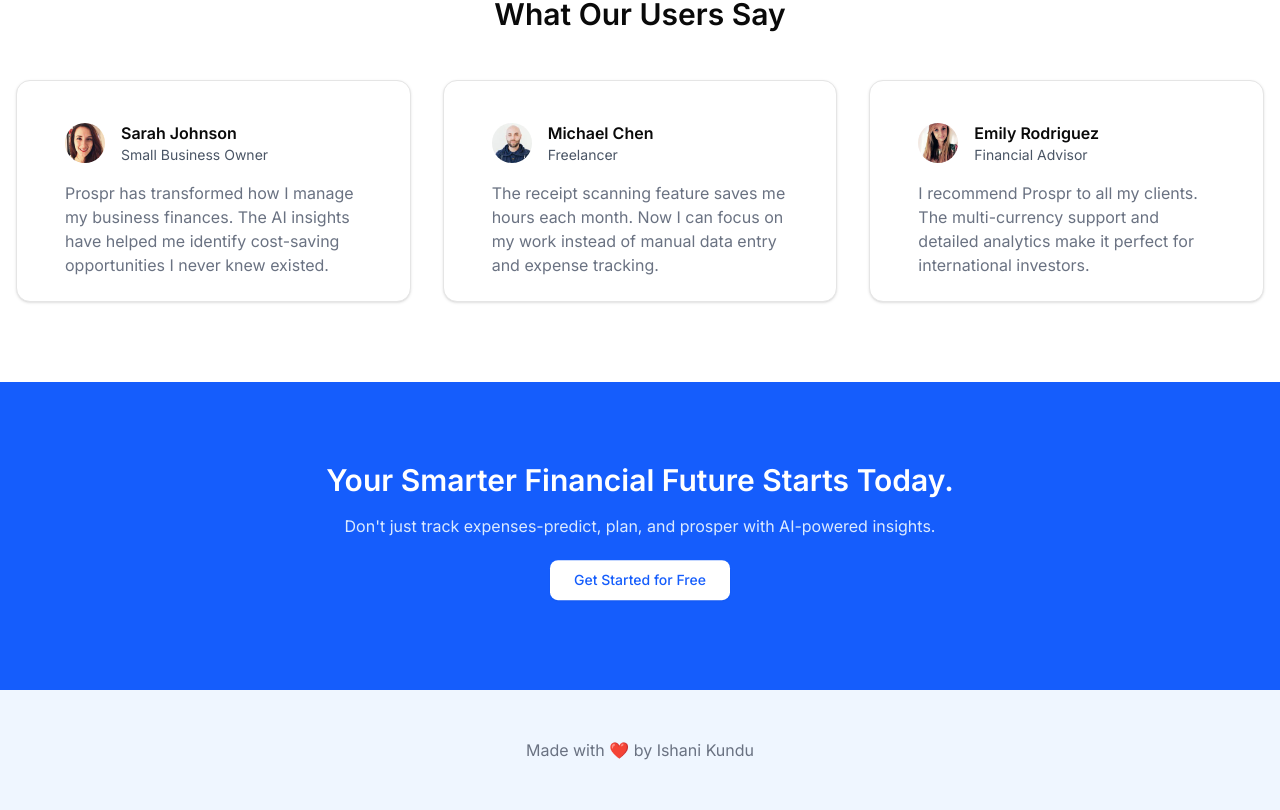
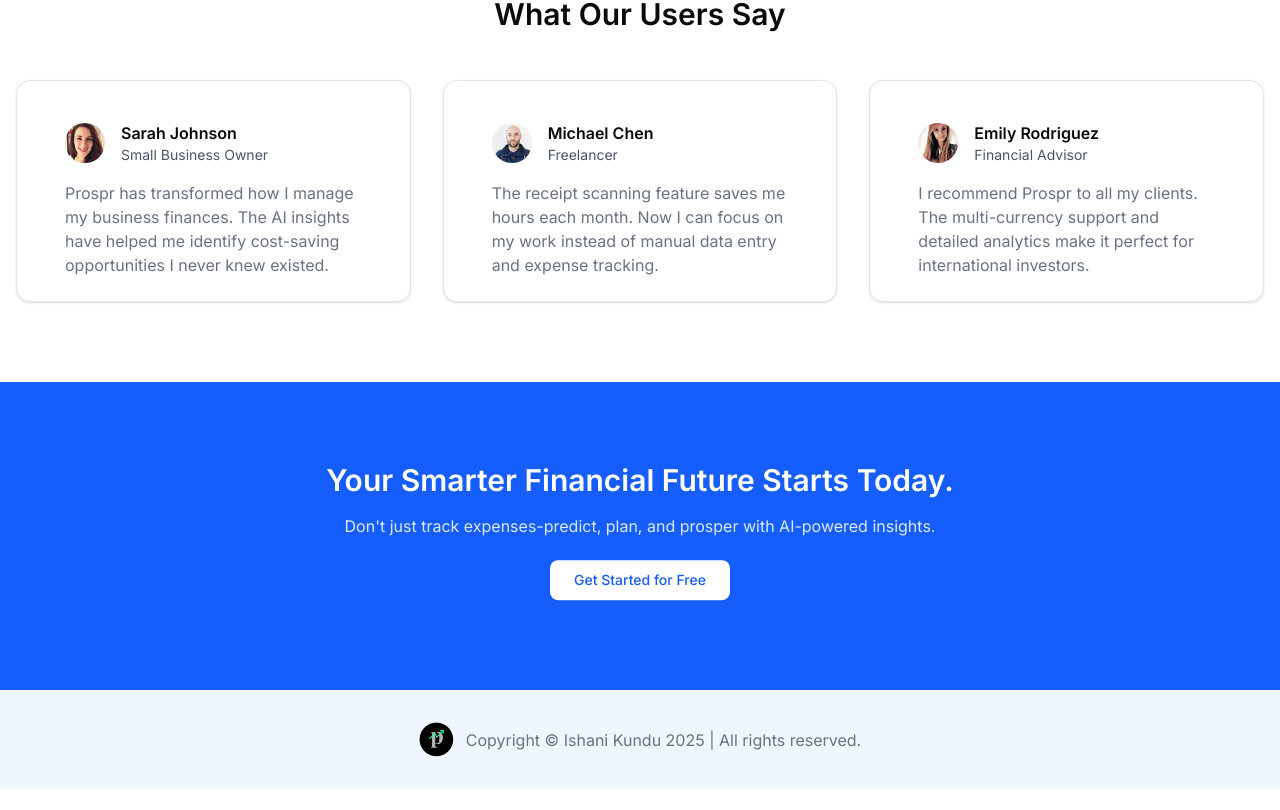
Before and after one commit to ishani-k/Prospr, a Next.js app: page / in a window 1280 px wide. Shown: the part 2358-3168 px from the top of the page. After the commit the page ends 3147 px from the top, so only its background shows below. Built offline with nearby package versions, Linux system fonts and the light colour scheme; no server answers.

Commit message:
minor updates

```diff
--- a/app/layout.js
+++ b/app/layout.js
@@ -28,9 +28,9 @@ export default function RootLayout({ children }) {
         </main>
         <Toaster richColors/>
         {/* footer */}
-        <footer className="bg-blue-50 py-12">
-          <div className="container mx-auto px-4 text-center text-gray-500">
-            <p> Made with ❤️ by Ishani Kundu</p>
+        <footer className="bg-blue-50 py-8">
+          <div className="flex items-center justify-center mx-auto px-4 text-center text-gray-500">
+            <img src="/favicon.png" width={35}></img><p className="pl-3"> Copyright © Ishani Kundu 2025 | All rights reserved.</p>
           </div>
         </footer>
       </body>
```
